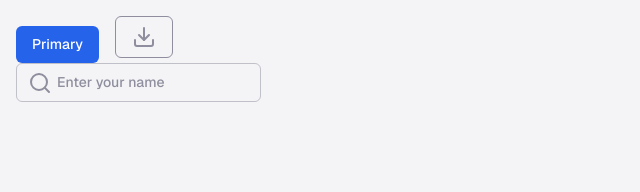
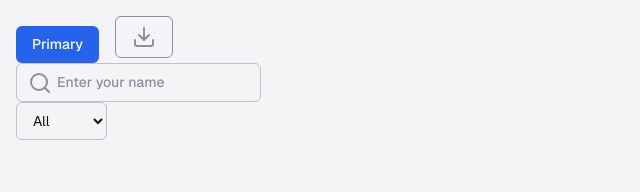
Before and after one commit to idlakshan/Issue-Tracker-Fronted, a React (Vite) app: page / in a window 1280 px wide. Shown: the top 192 px of the page, without its empty margins (0-640 px from the left). Built offline with nearby package versions, Linux system fonts and the light colour scheme.

Commit message:
feat: add dropdown component

```diff
--- a/src/App.jsx
+++ b/src/App.jsx
@@ -2,6 +2,13 @@ import { Download, Search } from "lucide-react";
 import "./App.css";
 import Button from "./components/ui/button";
 import Input from "./components/ui/input";
+import { Dropdown } from "./components/ui/dropdown";
+
+const options = [
+  { label: "All", value: "" },
+  { label: "Open", value: "open" },
+  { label: "Closed", value: "closed" },
+];
 
 function App() {
   return (
@@ -10,6 +17,8 @@ function App() {
       <Button variant="secondary" icon={<Download />} />
 
       <Input placeholder="Enter your name" icon={<Search />} />
+
+        <Dropdown options={options}/>
     </div>
   );
 }
--- /dev/null
+++ b/src/components/ui/dropdown.jsx
@@ -0,0 +1,17 @@
+import React from "react";
+
+export const Dropdown = ({ options, className, ...rest }) => {
+  return (
+    <select
+      className={`border border-(--color-secondary-text)/50 rounded-md px-3 py-2 text-(--color-text) focus:outline-none
+        ${className}`}
+      {...rest}
+    >
+      {options.map((opt) => (
+        <option key={opt.value} value={opt.value}>
+          {opt.label}
+        </option>
+      ))}
+    </select>
+  );
+};
```
